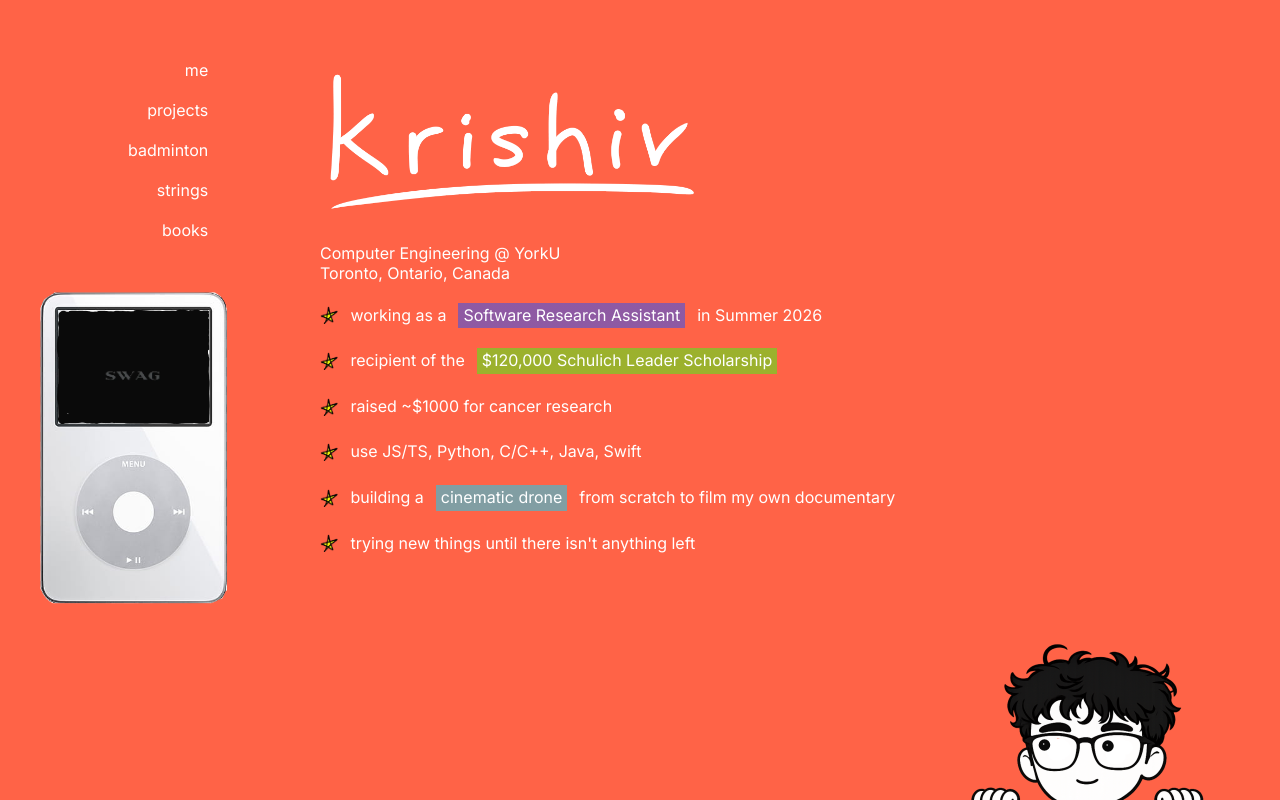
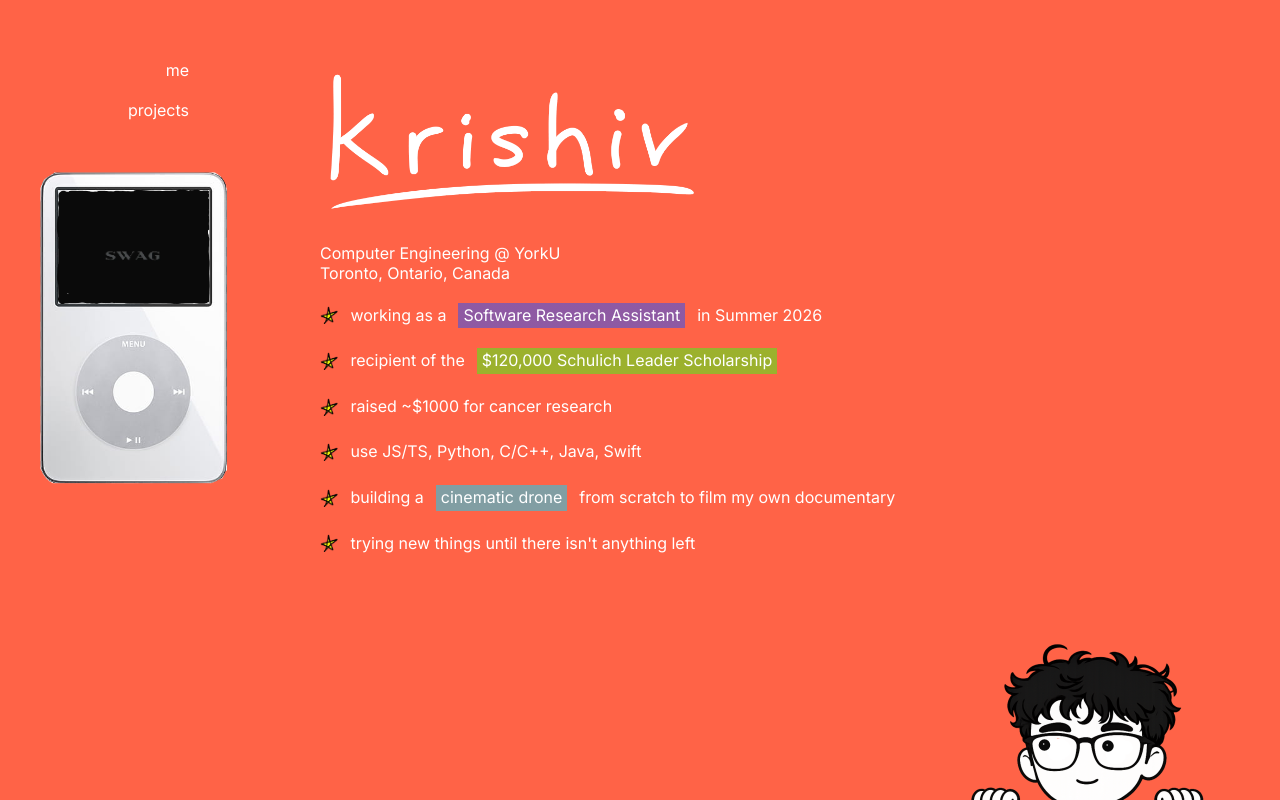
Before and after one commit to krishivpan/coopportfolio, a React (Vite) app: page / in a window 1280 px wide. Built offline with nearby package versions, Linux system fonts and the light colour scheme; a web font is replaced by a local one.

Commit message:
added aim corner demo

```diff
--- a/src/components/Navbar.tsx
+++ b/src/components/Navbar.tsx
@@ -11,9 +11,9 @@ export default function Navbar({ onPlayingChange }: NavbarProps) {
       <ul className="nav-links">
         <li><Link to="/">me</Link></li>
         <li><Link to="/projects">projects</Link></li>
-        <li><a href="#badminton">badminton</a></li>
+        {/* <li><a href="#badminton">badminton</a></li>
         <li><a href="#strings">strings</a></li>
-        <li><a href="#books">books</a></li>
+        <li><a href="#books">books</a></li> */}
       </ul>
 
       <MusicPlayer onPlayingChange={onPlayingChange} />
--- a/src/components/ProjectsPage.tsx
+++ b/src/components/ProjectsPage.tsx
@@ -29,6 +29,7 @@ const projects: Project[] = [
   {
     title: "Aim Corner",
     image: "/src/images/aim-corner-img.png",
+    video: "/src/videos/Aim-Corner-Demo.mp4",
     link: "https://github.com/krishivpan/AimCorner",
   },
 ];
```
